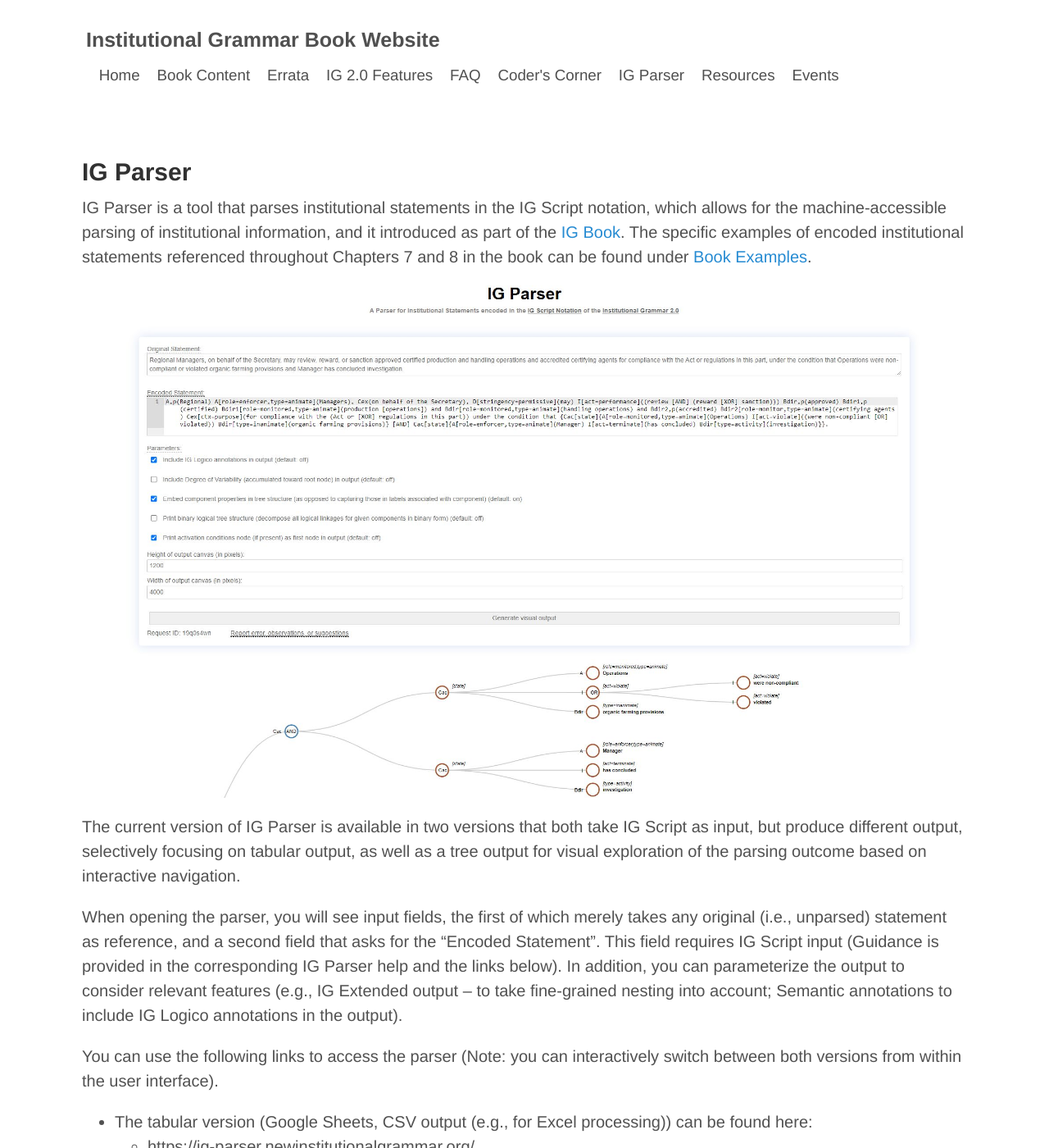
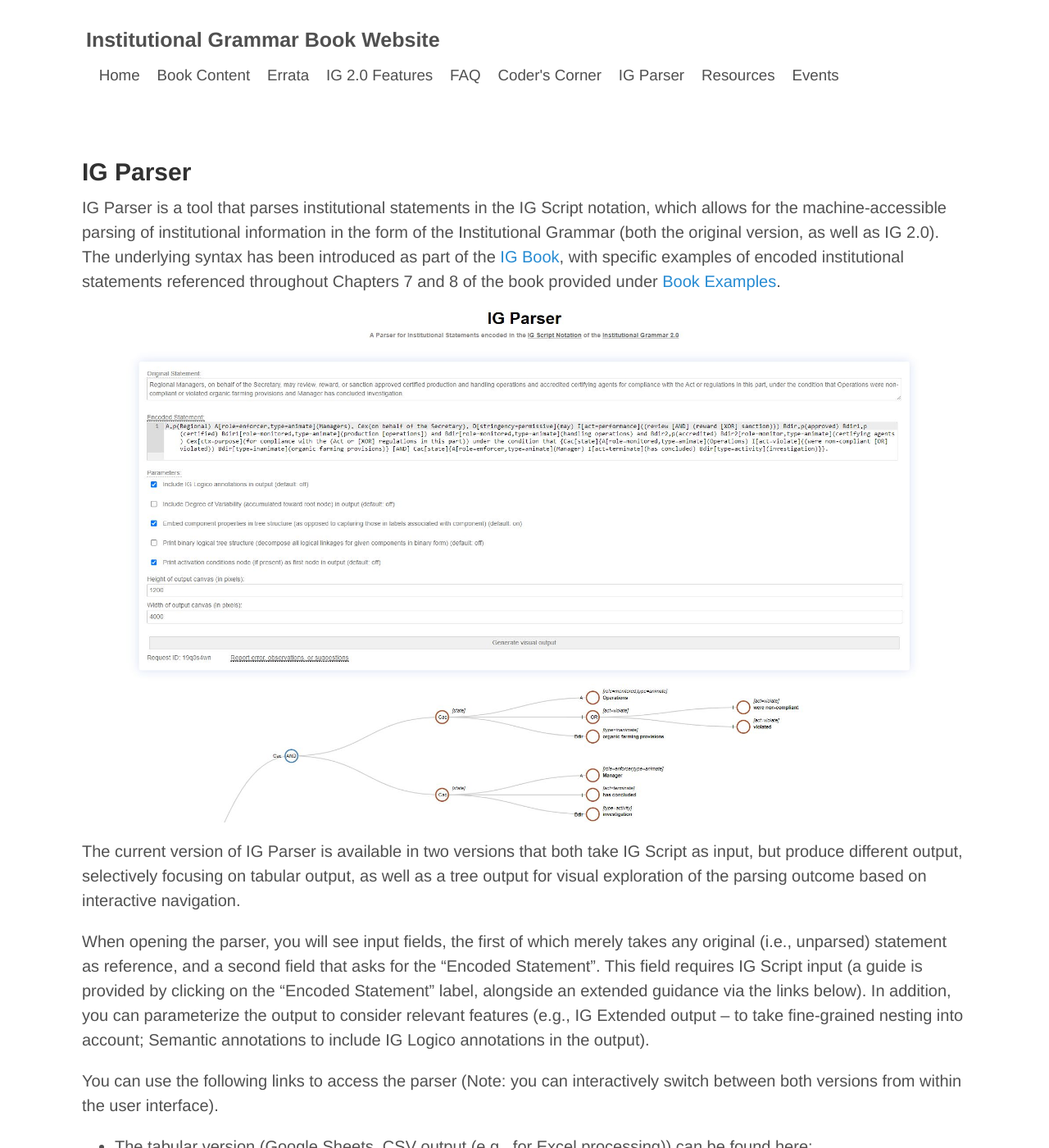
Before and after one commit to InstitutionalGrammar/IG-Book, a Jekyll site: the page built from ig-parser.md, in a window 1280 px wide and 1400 px high. Shown: the whole window at 82% size. Built offline with Jekyll 4.4.1, drawn with Linux system fonts in a browser that asks for light colours.

Commit message:
Refinement of parser description.

```diff
--- a/ig-parser.md
+++ b/ig-parser.md
@@ -5,7 +5,7 @@ title: IG Book
 
 ## IG Parser
 
-IG Parser is a tool that parses institutional statements in the IG Script notation, which allows for the machine-accessible parsing of institutional information, and it introduced as part of the [IG Book](book-content.md). The specific examples of encoded institutional statements referenced throughout Chapters 7 and 8 in the book can be found under [Book Examples](book-examples.md).
+IG Parser is a tool that parses institutional statements in the IG Script notation, which allows for the machine-accessible parsing of institutional information in the form of the Institutional Grammar (both the original version, as well as IG 2.0). The underlying syntax has been introduced as part of the [IG Book](book-content.md), with specific examples of encoded institutional statements referenced throughout Chapters 7 and 8 of the book provided under [Book Examples](book-examples.md).
 
 <center><a href="https://ig-parser.newinstitutionalgrammar.org/visual/">
 <img target="_blank" src="/figures/IG-Parser-UI-Visual.jpg" width="90%">
@@ -13,7 +13,7 @@ IG Parser is a tool that parses institutional statements in the IG Script notati
 
 The current version of IG Parser is available in two versions that both take IG Script as input, but produce different output, selectively focusing on tabular output, as well as a tree output for visual exploration of the parsing outcome based on interactive navigation.
 
-When opening the parser, you will see input fields, the first of which merely takes any original (i.e., unparsed) statement as reference, and a second field that asks for the "Encoded Statement". This field requires IG Script input (Guidance is provided in the corresponding IG Parser help and the links below). In addition, you can parameterize the output to consider relevant features (e.g., IG Extended output -- to take fine-grained nesting into account; Semantic annotations to include IG Logico annotations in the output).
+When opening the parser, you will see input fields, the first of which merely takes any original (i.e., unparsed) statement as reference, and a second field that asks for the "Encoded Statement". This field requires IG Script input (a guide is provided by clicking on the "Encoded Statement" label, alongside an extended guidance via the links below). In addition, you can parameterize the output to consider relevant features (e.g., IG Extended output -- to take fine-grained nesting into account; Semantic annotations to include IG Logico annotations in the output).
 
 You can use the following links to access the parser (Note: you can interactively switch between both versions from within the user interface).
 
```
